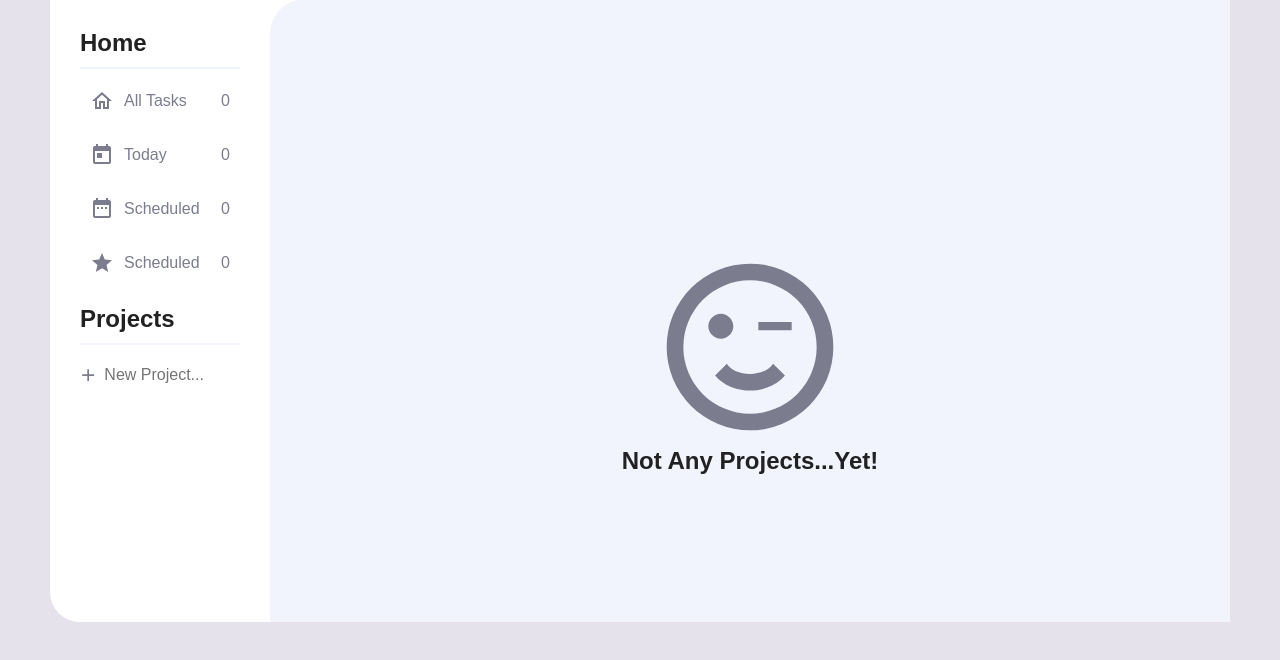
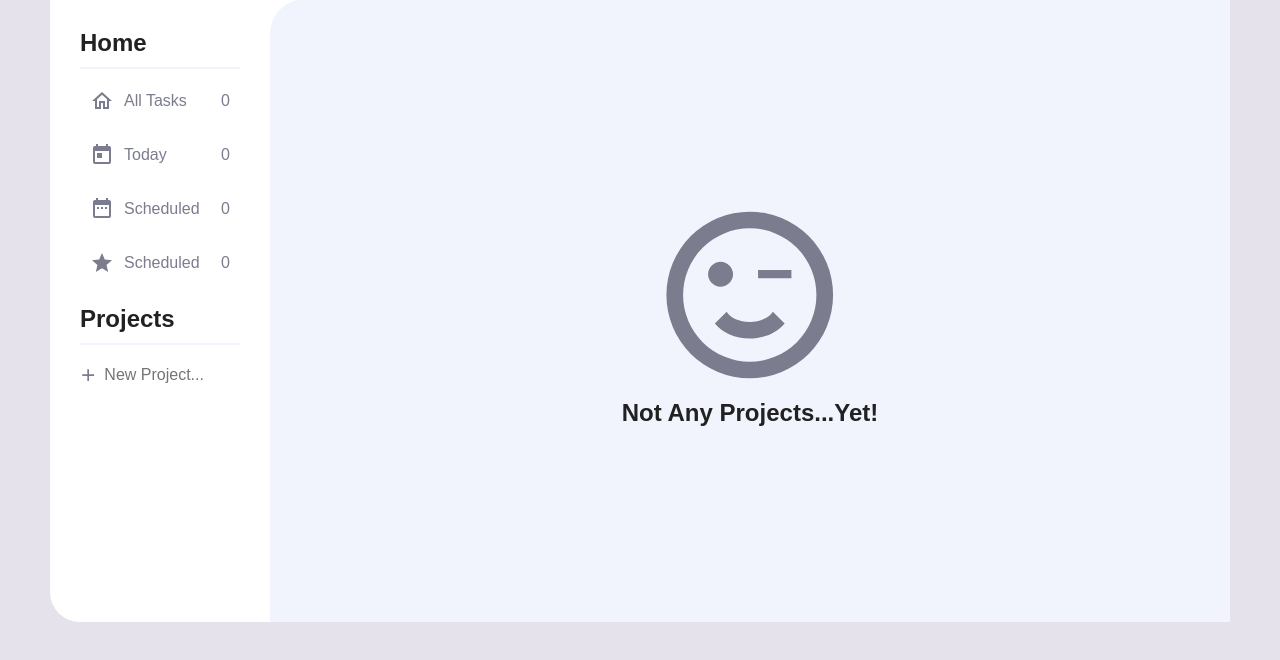
Before and after one commit to anmaras/todo-list, a website built with webpack: page src/admin.html in a window 1280 px wide. Shown: the part 128-788 px from the top of the page. Built offline with nearby package versions, Linux system fonts and the light colour scheme.

Commit message:
css module update

```diff
--- a/src/css/middle-section/main-middle-style.css
+++ b/src/css/middle-section/main-middle-style.css
@@ -4,4 +4,5 @@
   /* inside main border */
   border-top-left-radius: 35px;
   padding: 1rem 3rem;
+  position: relative;
 }
--- a/src/css/middle-section/middle-header.css
+++ b/src/css/middle-section/middle-header.css
@@ -14,7 +14,7 @@
   font-size: 2.4rem;
   padding: 1.6rem 2rem;
   border-radius: var(--border-radius-value);
-  background-color: var(--White);
+  /* background-color: var(--White); */
   user-select: none;
 }
 
--- a/src/css/middle-section/noproject-style.css
+++ b/src/css/middle-section/noproject-style.css
@@ -1,10 +1,14 @@
 .middle-section__noprojects__container {
-  display: flex;
-  flex-direction: column;
-  align-items: center;
-  justify-content: center;
-  height: 100%;
+  position: absolute;
+  left: 50%;
+  top: 50%;
+  transform: translate(-50%, -50%);
   transition: var(--opacity-transition);
+  text-align: center;
+}
+
+.middle-section__noprojects__container.visible {
+  /* display: flex; */
 }
 
 .middle-section__noprojects__container > svg {
```
